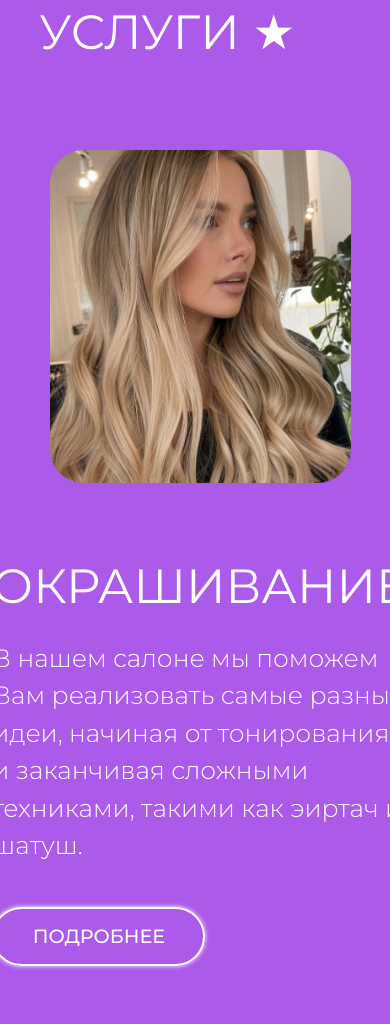
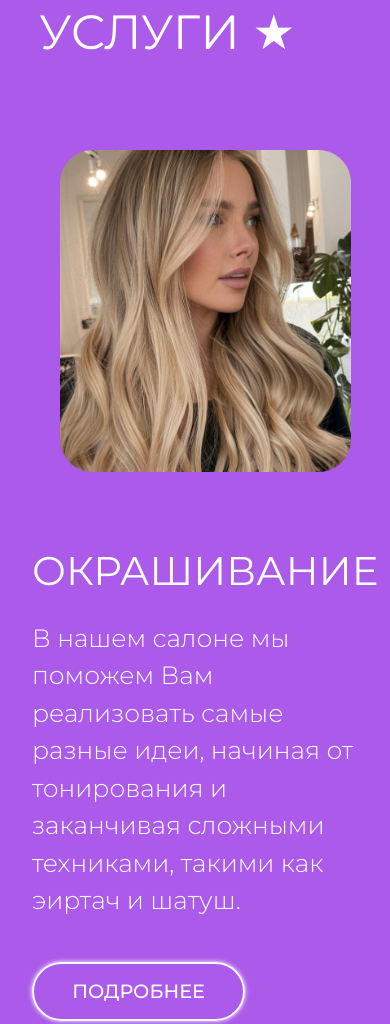
Before and after one commit to Yanarsi/astro-website, a plain HTML site: page index.html in a window 390 px wide. Shown: the part 1957-2981 px from the top of the page. Drawn offline with Linux system fonts and the light colour scheme.

Commit message:
Изменение заголовка

```diff
--- a/index.css
+++ b/index.css
@@ -442,9 +442,10 @@ header {
   .service__text {
     flex: 1; /* Occupy equal space */
     margin: 30px 0; /* Add some spacing */
-    margin-left: 10px;
+    margin-left: 20px;
   }
   .service__text h3 {
+    font-size: 2.5em;
     margin-top: 10px;
   }
   .services h2 {
```
Also changed, not shown: metro1.svg (deleted), scissors.svg (deleted).
